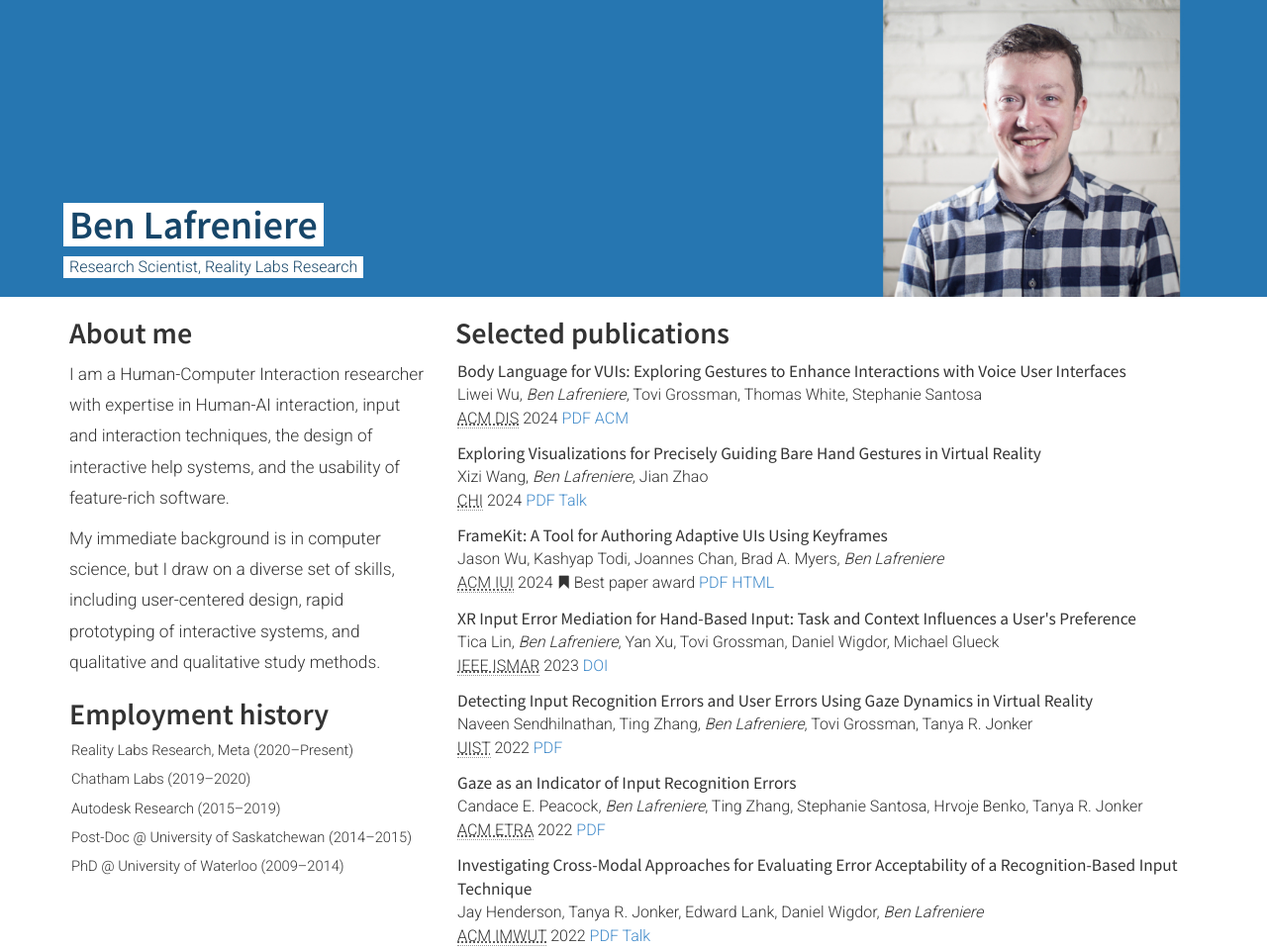
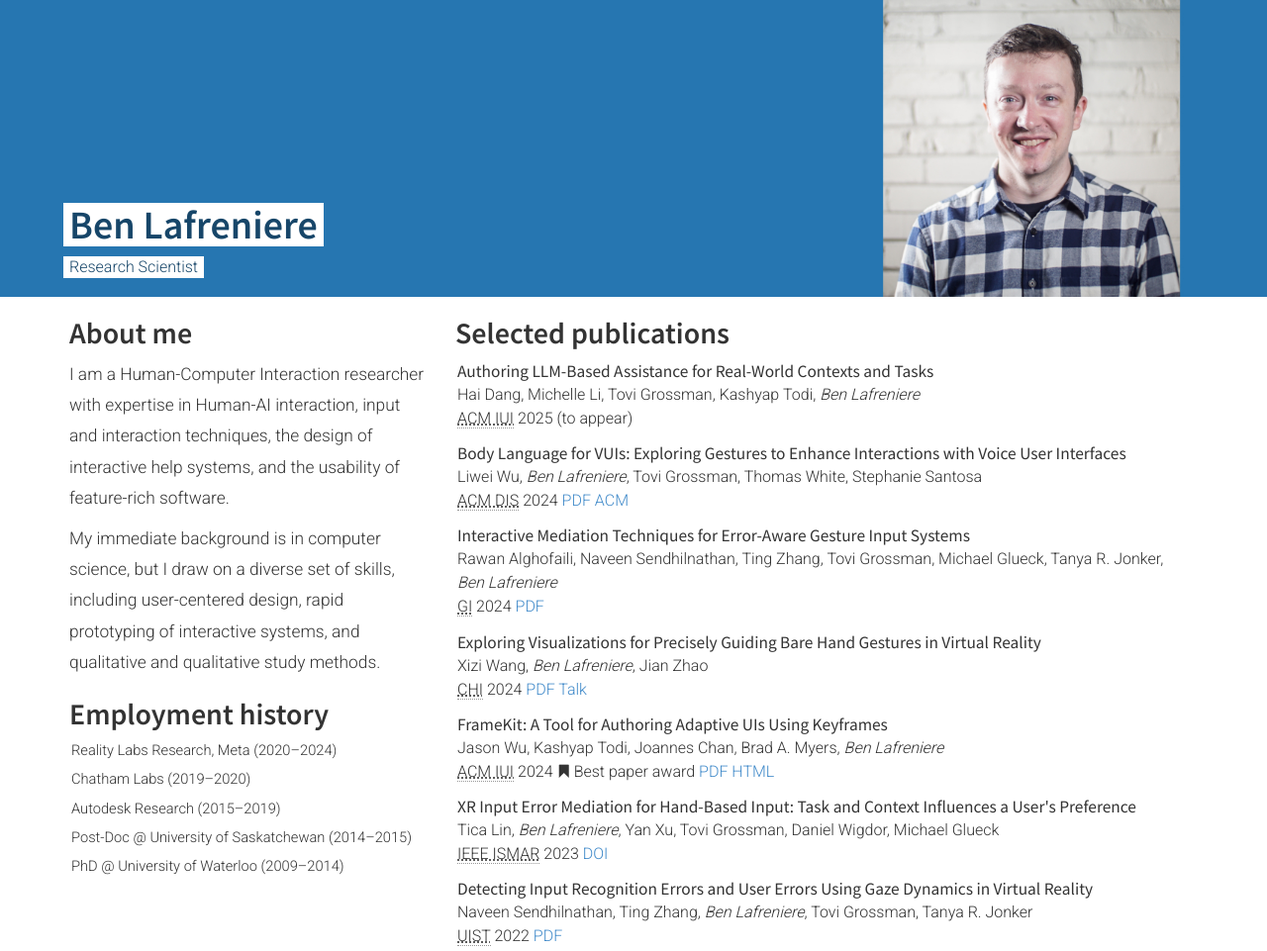
Before and after one commit to lafrenben/webpage, a plain HTML site: page index.html in a window 1280 px wide. Shown: the top 961 px of the page at 99% size. Drawn offline with Linux system fonts and the light colour scheme.

Commit message:
Added new publications

```diff
--- a/index.html
+++ b/index.html
@@ -40,7 +40,7 @@
 	  <h1 style="margin-top:0px;">Ben Lafreniere</h1>
 	  <br clear="all">
 	  <p>
-	    Research Scientist, <a href="https://tech.fb.com/ar-vr/">Reality Labs Research</a>
+	    Research Scientist<!--, <a href="https://tech.fb.com/ar-vr/">Reality Labs Research</a>-->
 	  </p>
 	</div>
       </div>
@@ -62,7 +62,7 @@
 	    <p>
 	      <ul>
 		<li><span class="name">Reality Labs Research, Meta</span>
-		  (2020&ndash;Present)</li>
+		  (2020&ndash;2024)</li>
 		<li><span class="name">Chatham Labs</span>
 		  (2019&ndash;2020)</li>
 		<li><span class="name">Autodesk Research</span> (2015&ndash;2019)</li>
@@ -80,6 +80,14 @@
 	    <h2>Selected publications</h2>
 	    <ul>
 			<li>
+				<div class="title">Authoring LLM-Based Assistance for Real-World Contexts and Tasks</div>
+				<div class="authors">
+					Hai&nbsp;Dang, Michelle&nbsp;Li, Tovi&nbsp;Grossman, Kashyap&nbsp;Todi, <span class="me">Ben&nbsp;Lafreniere</span>
+				<div><span class="collection"><abbr title="ACM International Conference on Intelligent User Interfaces">ACM IUI</abbr>
+						2025</span> (to appear) <!-- <a href="">PDF</a> <a href="">ACM</a> -->
+				</div>
+			</li>
+			<li>
 				<div class="title">Body Language for VUIs: Exploring Gestures to Enhance Interactions with Voice User Interfaces</div>
 				<div class="authors">
 					Liwei&nbsp;Wu, <span class="me">Ben&nbsp;Lafreniere</span>, Tovi&nbsp;Grossman, Thomas&nbsp;White, Stephanie&nbsp;Santosa
@@ -87,7 +95,14 @@
 						2024</span> <a href="https://dl.acm.org/doi/pdf/10.1145/3643834.3660691">PDF</a> <a href="https://dl.acm.org/doi/10.1145/3643834.3660691">ACM</a>
 				</div>
 			</li>
-
+			<li>
+				<div class="title">Interactive Mediation Techniques for Error-Aware Gesture Input Systems</div>
+				<div class="authors">
+					Rawan&nbsp;Alghofaili, Naveen&nbsp;Sendhilnathan, Ting&nbsp;Zhang, Tovi&nbsp;Grossman, Michael&nbsp;Glueck, Tanya&nbsp;R.&nbsp;Jonker, <span class="me">Ben&nbsp;Lafreniere</span>
+				<div><span class="collection"><abbr title="Graphics Interface">GI</abbr>
+					2024</span> <a href="/assets/papers/Alghofaili_GI2024_-_Interactive_Mediation_Techniques_for_Error-Aware_Gesture_Input_Systems.pdf">PDF</a> <!-- <a href="">ACM</a> -->
+				</div>
+			</li>
 			<li>
 				<div class="title">Exploring Visualizations for Precisely Guiding Bare Hand Gestures in Virtual Reality</div>
 				<div class="authors">
```
Also changed, not shown: 1 other file.
